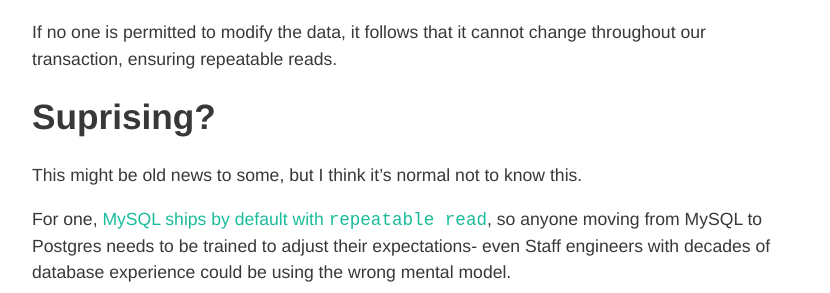
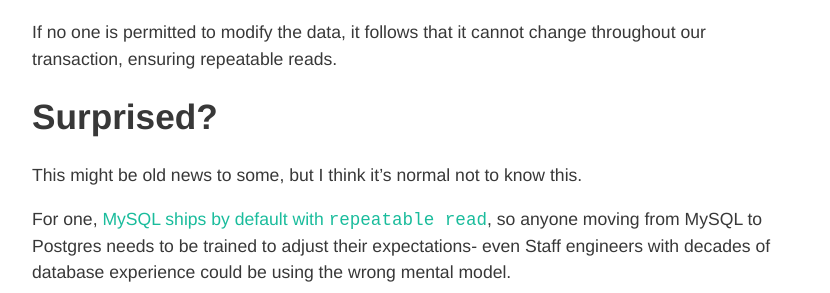
Before and after one commit to samstarling/blog.lawrencejones.dev, a Jekyll site: the page built from _posts/2021-11-29-isolation-levels.md, in a window 1280 px wide and 900 px high, scrolled down 1807 px. Shown: the part 163-456 px from the top of the window, without its empty margins (224-1054 px from the left). Built offline with Jekyll 4.4.1, drawn with Linux system fonts in a browser that asks for light colours; nearby versions of some CDN libraries; some web fonts are replaced; comment, search, counter and statistics services are not loaded.

Commit message:
Surprising -> Surprised

```diff
--- a/_posts/2021-11-29-isolation-levels.md
+++ b/_posts/2021-11-29-isolation-levels.md
@@ -98,7 +98,7 @@ commits.
 If no one is permitted to modify the data, it follows that it cannot change
 throughout our transaction, ensuring repeatable reads.
 
-## Suprising?
+## Surprised?
 
 This might be old news to some, but I think it’s normal not to know this.
 
```
